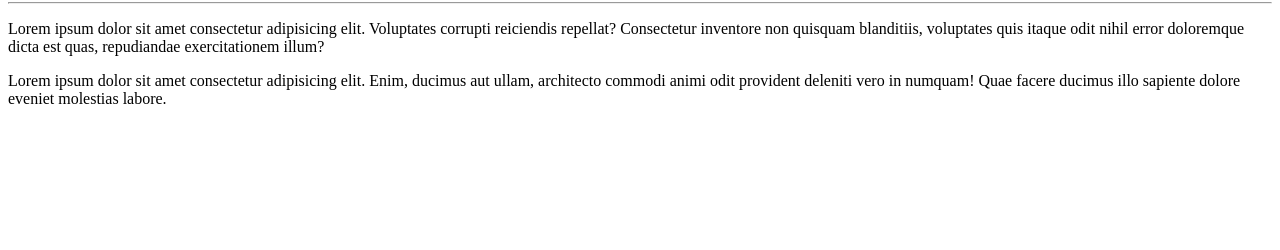
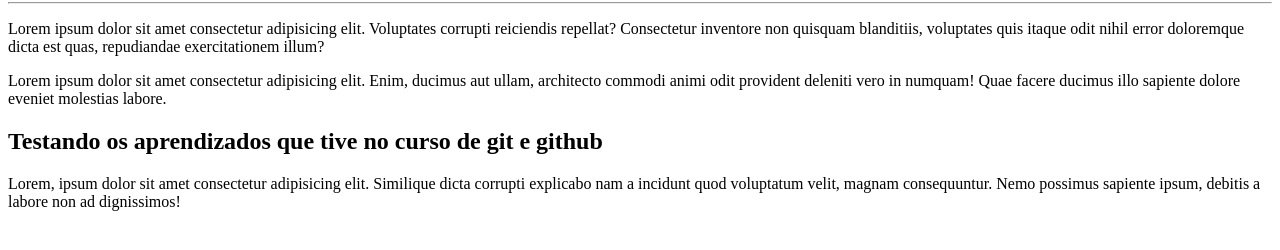
Before and after one commit to DeivinsonPereira/Ola-Mundo, a plain HTML site: page site exemplo/index.html in a window 1280 px wide. Shown: the part 78-328 px from the top of the page. Drawn offline with Linux system fonts and the light colour scheme.

Commit message:
Atualização e teste do que aprendi até aqui

```diff
--- a/site exemplo/index.html
+++ b/site exemplo/index.html
@@ -11,6 +11,8 @@
     <hr>
     <p>Lorem ipsum dolor sit amet consectetur adipisicing elit. Voluptates corrupti reiciendis repellat? Consectetur inventore non quisquam blanditiis, voluptates quis itaque odit nihil error doloremque dicta est quas, repudiandae exercitationem illum?</p>
     <p>Lorem ipsum dolor sit amet consectetur adipisicing elit. Enim, ducimus aut ullam, architecto commodi animi odit provident deleniti vero in numquam! Quae facere ducimus illo sapiente dolore eveniet molestias labore.</p>
+    <h2>Testando os aprendizados que tive no curso de git e github</h2>
+    <p>Lorem, ipsum dolor sit amet consectetur adipisicing elit. Similique dicta corrupti explicabo nam a incidunt quod voluptatum velit, magnam consequuntur. Nemo possimus sapiente ipsum, debitis a labore non ad dignissimos!</p>
 
 </body>
 </html>
```
